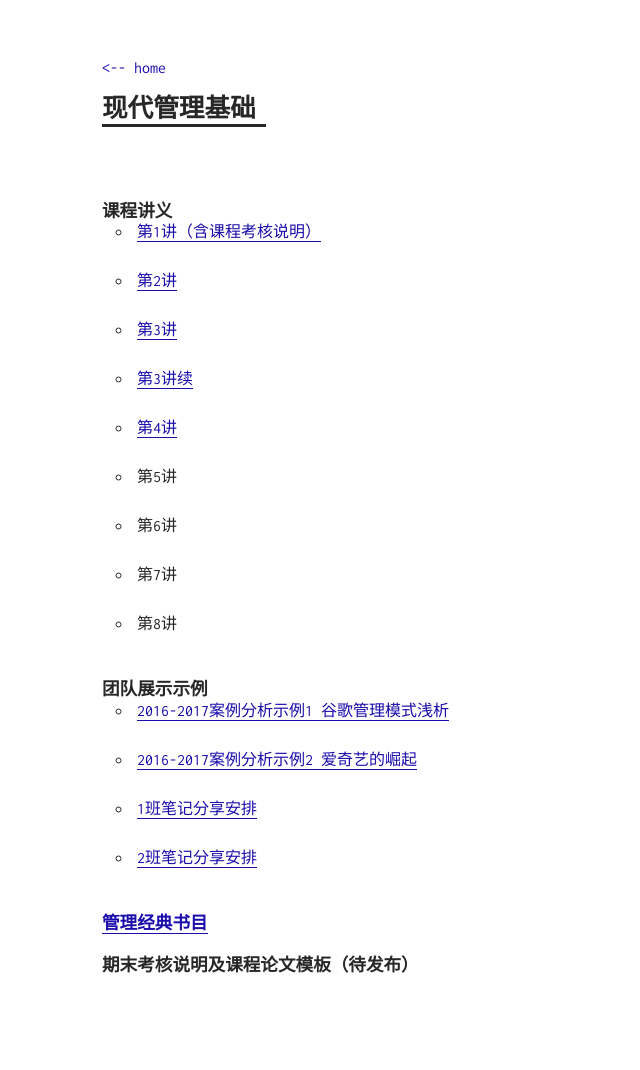
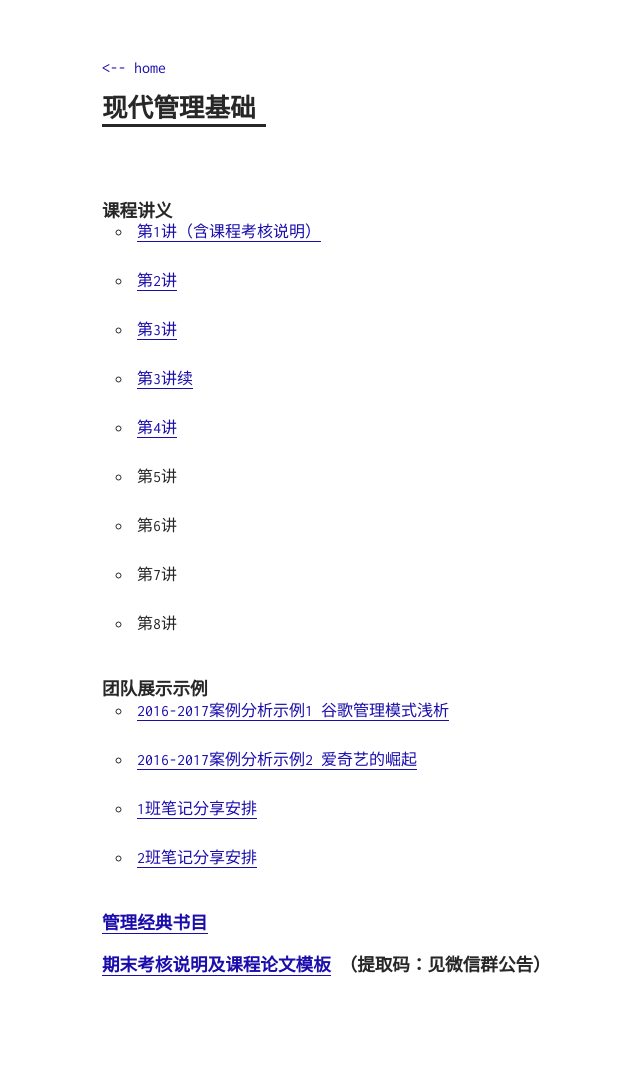
Before and after one commit to sherylman/sherylman.github.com, a Jekyll site: the page built from manage/index.md, in a window 1280 px wide. Shown: the whole page, without its empty margins (238-878 px from the left). Built offline with Jekyll 4.4.1, drawn with Linux system fonts in a browser that asks for light colours.

Commit message:
Update index.md

```diff
--- a/manage/index.md
+++ b/manage/index.md
@@ -34,4 +34,4 @@ title: 现代管理基础
 ## [管理经典书目](http://sherylman.com/blog/%E7%AE%A1%E7%90%86%E7%BB%8F%E5%85%B8%E4%B9%A6%E7%9B%AE)
 
 
-## 期末考核说明及课程论文模板（待发布）
+## [期末考核说明及课程论文模板](https://pan.baidu.com/s/1sldDJsT) （提取码：见微信群公告）
```
